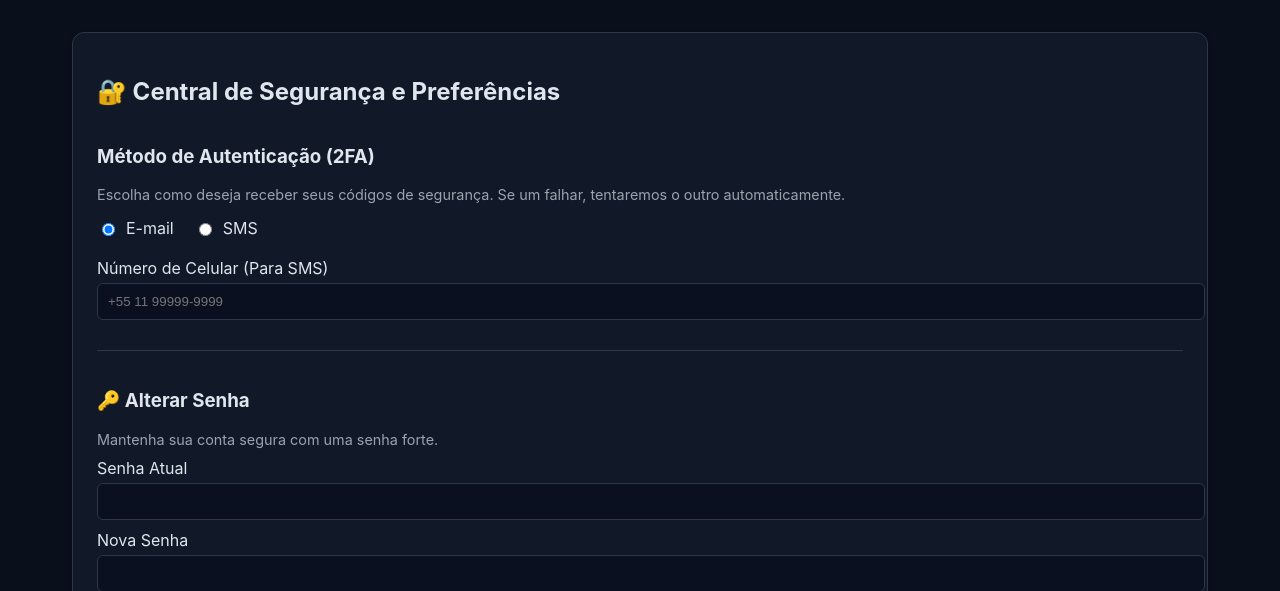
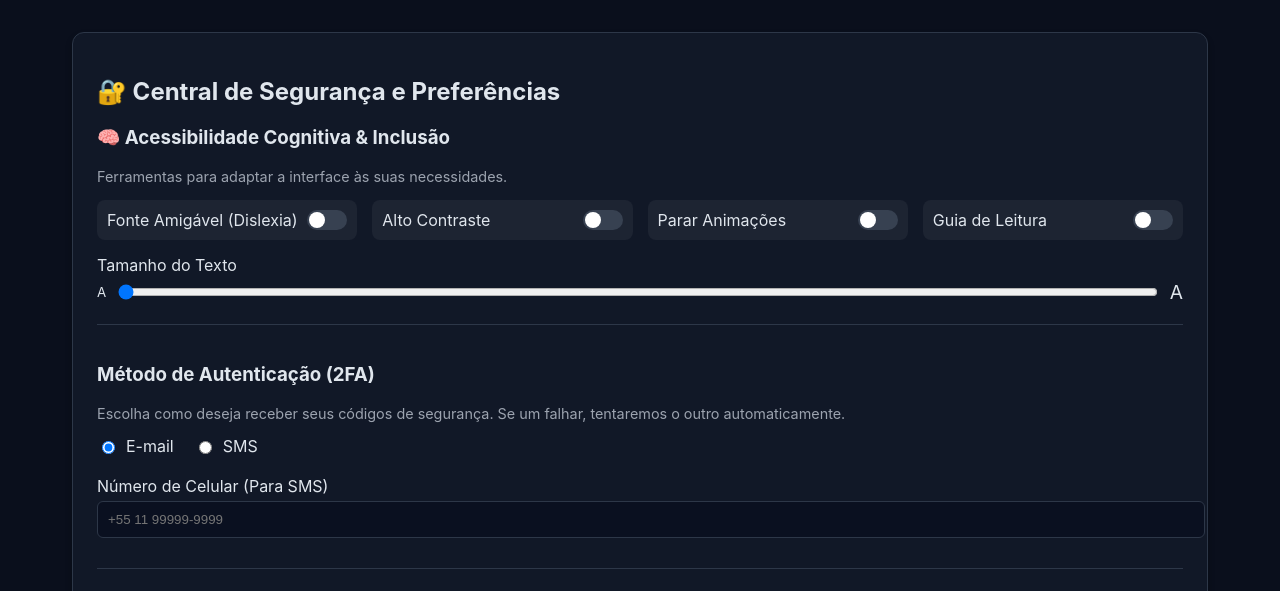
Before and after one commit to robsonholandadasilva32-hub/CareerDev-AI, a FastAPI app: template app/templates/security.html in a window 1280 px wide. Shown: the part 73-664 px from the top of the page. Run offline with FastAPI, Linux system fonts and the light colour scheme; the template is opened without the code that fills it, so the values that code supplies are empty.

Commit message:
Finalize production readiness: Accessibility Panel, Security Page, and Async Login Fix

```diff
--- a/app/routes/auth.py
+++ b/app/routes/auth.py
@@ -45,7 +45,7 @@ def login_page(request: Request):
 # LOGIN (POST)
 # =====================================================
 @router.post("/login", response_class=HTMLResponse)
-def login(
+async def login(
     request: Request,
     email: str = Form(...),
     password: str = Form(...),
--- a/app/templates/base.html
+++ b/app/templates/base.html
@@ -107,7 +107,33 @@
     .btn-outline { background: transparent; border: 1px solid var(--primary-color); color: var(--primary-color); }
     .btn-outline:hover { background: rgba(0, 243, 255, 0.1); }
 
+    /* A11y Classes */
+    html.dyslexic-font body { font-family: 'Verdana', sans-serif !important; letter-spacing: 0.5px; word-spacing: 2px; }
+
+    html.high-contrast body {
+        --bg-color: #000 !important;
+        --text-color: #fff !important;
+        --primary-color: #ffff00 !important;
+        --secondary-color: #00ffff !important;
+        background-color: black !important;
+        color: white !important;
+    }
+    html.high-contrast .card { border: 2px solid white !important; background: black !important; }
+    html.high-contrast a { color: yellow !important; text-decoration: underline !important; }
+
+    html.reduced-motion * { animation: none !important; transition: none !important; }
+
   </style>
+  <script>
+    // Global A11y Loader
+    (function() {
+        if (localStorage.getItem('dyslexic-font') === 'true') document.documentElement.classList.add('dyslexic-font');
+        if (localStorage.getItem('high-contrast') === 'true') document.documentElement.classList.add('high-contrast');
+        if (localStorage.getItem('reduced-motion') === 'true') document.documentElement.classList.add('reduced-motion');
+        const savedSize = localStorage.getItem('font-size');
+        if (savedSize) document.documentElement.style.fontSize = savedSize + '%';
+    })();
+  </script>
   <link rel="stylesheet" href="/static/css/logo.css">
 </head>
 
--- /dev/null
+++ b/app/templates/partials/accessibility_panel.html
@@ -0,0 +1,129 @@
+<!-- Accessibility & Inclusion Panel -->
+<div class="setting-group" style="border-bottom: 1px solid var(--accent-color); padding-bottom: 20px; margin-bottom: 20px;">
+    <h3>🧠 Acessibilidade Cognitiva & Inclusão</h3>
+    <p style="color: #9ca3af; font-size: 0.9rem; margin-bottom: 15px;">Ferramentas para adaptar a interface às suas necessidades.</p>
+
+    <div style="display: grid; grid-template-columns: repeat(auto-fit, minmax(200px, 1fr)); gap: 15px;">
+
+        <!-- Dyslexia Font -->
+        <div class="a11y-toggle">
+            <label class="switch-label">
+                <span>Fonte Amigável (Dislexia)</span>
+                <input type="checkbox" id="a11y-font" onchange="toggleA11y('dyslexic-font')">
+                <span class="slider"></span>
+            </label>
+        </div>
+
+        <!-- High Contrast -->
+        <div class="a11y-toggle">
+            <label class="switch-label">
+                <span>Alto Contraste</span>
+                <input type="checkbox" id="a11y-contrast" onchange="toggleA11y('high-contrast')">
+                <span class="slider"></span>
+            </label>
+        </div>
+
+        <!-- Stop Animations -->
+        <div class="a11y-toggle">
+            <label class="switch-label">
+                <span>Parar Animações</span>
+                <input type="checkbox" id="a11y-motion" onchange="toggleA11y('reduced-motion')">
+                <span class="slider"></span>
+            </label>
+        </div>
+
+        <!-- Reading Guide -->
+        <div class="a11y-toggle">
+            <label class="switch-label">
+                <span>Guia de Leitura</span>
+                <input type="checkbox" id="a11y-guide" onchange="toggleReadingGuide()">
+                <span class="slider"></span>
+            </label>
+        </div>
+    </div>
+
+    <!-- Font Size -->
+    <div style="margin-top: 15px;">
+        <label for="font-size-range" style="display: block; margin-bottom: 5px;">Tamanho do Texto</label>
+        <div style="display: flex; align-items: center; gap: 10px;">
+            <small>A</small>
+            <input type="range" id="font-size-range" min="100" max="150" step="10" value="100" oninput="updateFontSize(this.value)" style="flex: 1;">
+            <big>A</big>
+        </div>
+    </div>
+</div>
+
+<!-- Reading Guide Element -->
+<div id="reading-guide-bar" style="display: none; position: fixed; height: 30px; width: 100%; background: rgba(255, 255, 0, 0.2); pointer-events: none; z-index: 9999; border-top: 2px solid yellow; border-bottom: 2px solid yellow; top: 0; left: 0;"></div>
+
+<style>
+    .switch-label {
+        display: flex;
+        justify-content: space-between;
+        align-items: center;
+        background: rgba(255, 255, 255, 0.05);
+        padding: 10px;
+        border-radius: 8px;
+        cursor: pointer;
+    }
+    .switch-label input { display: none; }
+    .slider {
+        width: 40px; height: 20px; background: #374151; border-radius: 20px; position: relative; transition: 0.3s;
+    }
+    .slider::before {
+        content: ""; position: absolute; width: 16px; height: 16px; background: white; border-radius: 50%; top: 2px; left: 2px; transition: 0.3s;
+    }
+    input:checked + .slider { background: var(--primary-color); }
+    input:checked + .slider::before { transform: translateX(20px); }
+</style>
+
+<script>
+    // Load Preferences
+    document.addEventListener("DOMContentLoaded", () => {
+        if (localStorage.getItem('dyslexic-font') === 'true') {
+            document.documentElement.classList.add('dyslexic-font');
+            document.getElementById('a11y-font').checked = true;
+        }
+        if (localStorage.getItem('high-contrast') === 'true') {
+            document.documentElement.classList.add('high-contrast');
+            document.getElementById('a11y-contrast').checked = true;
+        }
+        if (localStorage.getItem('reduced-motion') === 'true') {
+            document.documentElement.classList.add('reduced-motion');
+            document.getElementById('a11y-motion').checked = true;
+        }
+
+        const savedSize = localStorage.getItem('font-size') || 100;
+        document.documentElement.style.fontSize = savedSize + '%';
+        document.getElementById('font-size-range').value = savedSize;
+    });
+
+    function toggleA11y(className) {
+        document.documentElement.classList.toggle(className);
+        localStorage.setItem(className, document.documentElement.classList.contains(className));
+    }
+
+    function updateFontSize(val) {
+        document.documentElement.style.fontSize = val + '%';
+        localStorage.setItem('font-size', val);
+    }
+
+    // Reading Guide Logic
+    let guideActive = false;
+    function toggleReadingGuide() {
+        guideActive = !guideActive;
+        const bar = document.getElementById('reading-guide-bar');
+        bar.style.display = guideActive ? 'block' : 'none';
+
+        if (guideActive) {
+            document.addEventListener('mousemove', moveGuide);
+        } else {
+            document.removeEventListener('mousemove', moveGuide);
+        }
+    }
+
+    function moveGuide(e) {
+        const bar = document.getElementById('reading-guide-bar');
+        bar.style.top = (e.clientY - 15) + 'px';
+    }
+</script>
--- a/app/templates/security.html
+++ b/app/templates/security.html
@@ -9,6 +9,9 @@
         Configurações atualizadas com sucesso!
     </div>
     {% endif %}
+
+    <!-- INCLUDE ACCESSIBILITY PANEL -->
+    {% include 'partials/accessibility_panel.html' %}
 
     <form method="post" action="/security/update" style="display: flex; flex-direction: column; gap: 20px;">
 
@@ -32,7 +35,7 @@
         <!-- Phone Update -->
         <div class="setting-group">
             <label for="phone">Número de Celular (Para SMS)</label>
-            <input type="tel" name="phone" id="phone" placeholder="+55 11 99999-9999" style="width: 100%; padding: 10px; background: #0a1020; border: 1px solid #2d3748; border-radius: 6px; color: white; margin-top: 5px;" value="{{ user_phone }}">
+            <input type="tel" name="phone" id="phone" placeholder="+55 11 99999-9999" style="width: 100%; padding: 10px; background: #0a1020; border: 1px solid #2d3748; border-radius: 6px; color: white; margin-top: 5px;" value="{{ user_phone or '' }}">
         </div>
 
         <!-- Password Change -->
```
Also changed, not shown: app/routes/security.py (+9 -1 lines), 1 other file.
